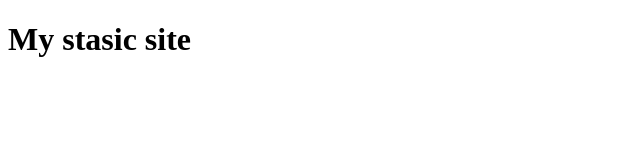
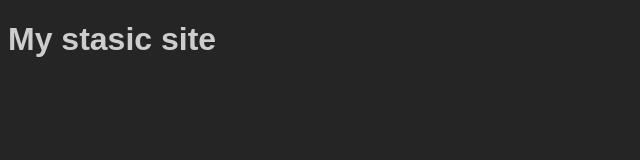
Before and after one commit to tonnyeremin/personal_web, a plain HTML site: page source/index.html in a window 1280 px wide. Shown: the whole page, without its empty margins (0-640 px from the left). Drawn offline with Linux system fonts and the light colour scheme.

Commit message:
Background

```diff
--- /dev/null
+++ b/source/css/style.css
@@ -0,0 +1,8 @@
+html {
+    font-family: Arial, Helvetica, sans-serif;
+    font-size: 13;
+}
+body {
+    background-color: #252526;
+    color: #cdcdcd;
+}
--- a/source/index.html
+++ b/source/index.html
@@ -1,8 +1,9 @@
 <!DOCTYPE html>
+<html>
 <head>
-
-
+    <link rel="stylesheet" href="./css/style.css">
 </head>
 <body>
     <h1>My stasic site</h1>
 </body>
+</html>
```
